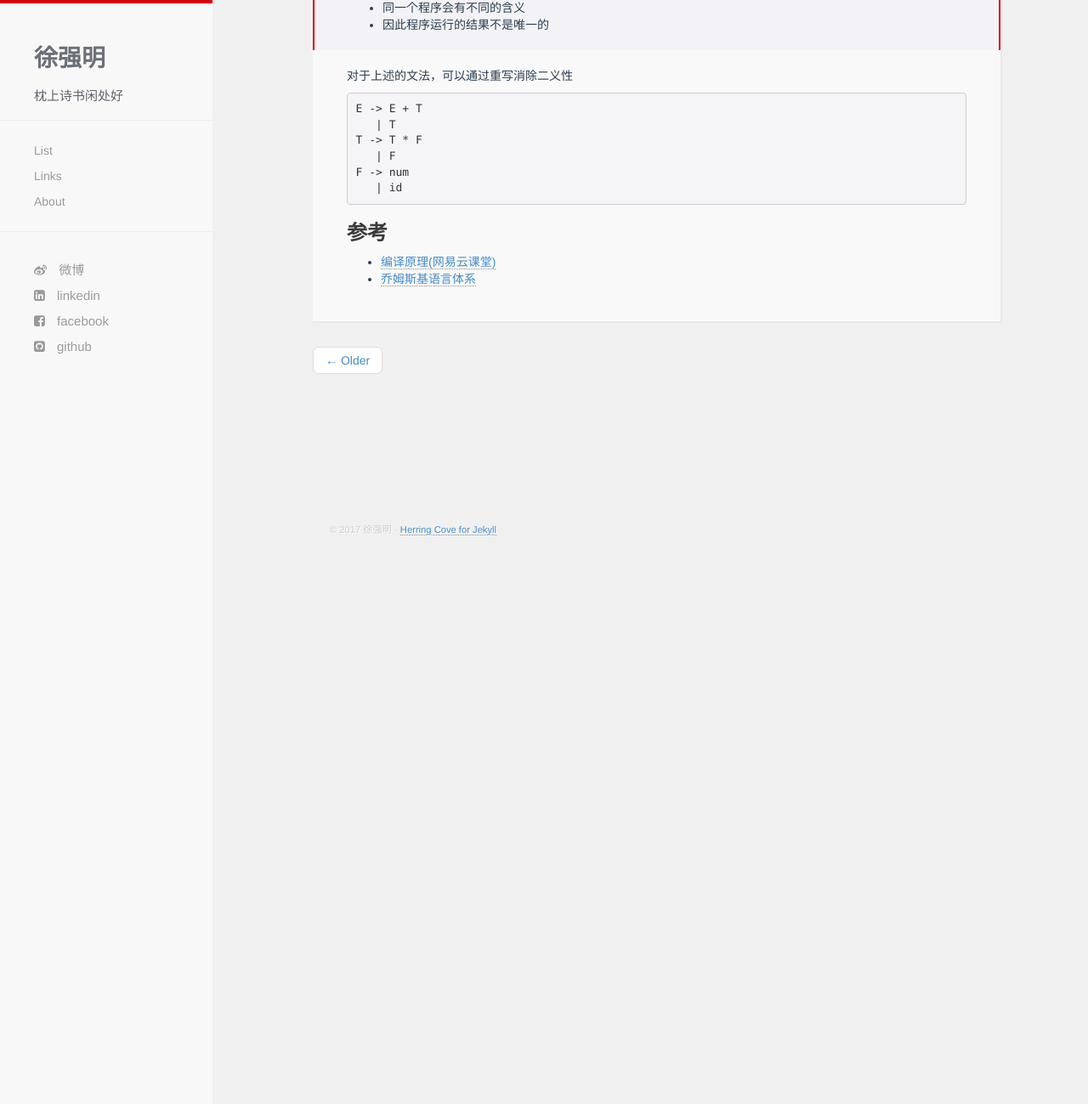
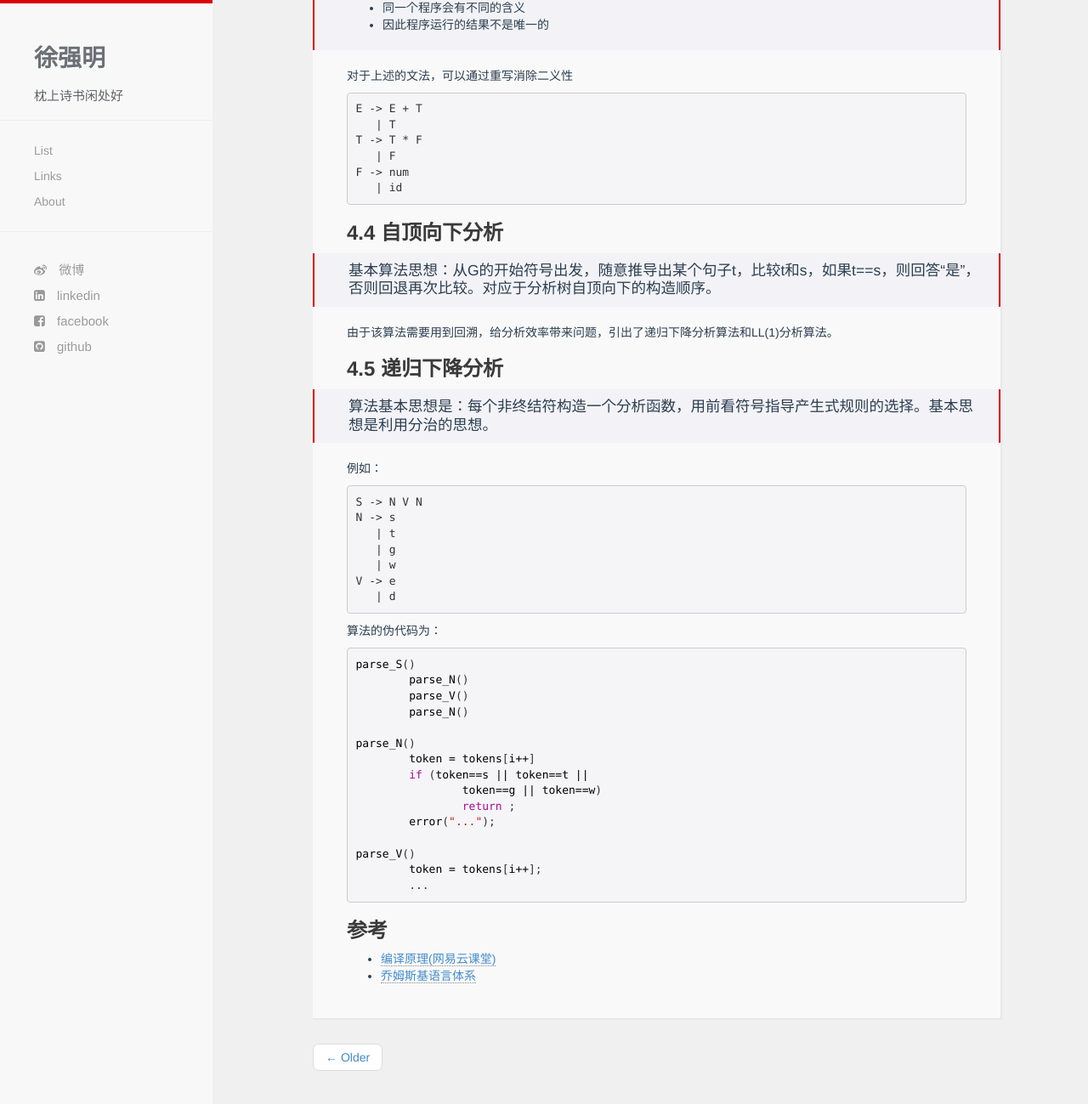
Before and after one commit to xuqiangm/xuqiangm.github.io, a Jekyll site: the page built from _posts/2017-08-12-compile_principle.md, in a window 1280 px wide and 1400 px high, scrolled down 13652 px. Shown: the top 1299 px of the window at 85% size. Built offline with Jekyll 4.4.1, drawn with Linux system fonts in a browser that asks for light colours; nearby versions of some CDN libraries; Markdown is read by kramdown in place of the engine named in the settings; comment, search, counter and statistics services are not loaded; before the commit the page ends 14288 px from its top, so only the background shows below that.

Commit message:
添加4.4和4.5小结

````diff
--- a/_posts/2017-08-12-compile_principle.md
+++ b/_posts/2017-08-12-compile_principle.md
@@ -490,6 +490,50 @@ F -> num
    | id
 ```
 
+<a name="anchor17"></a>
+### 4.4 自顶向下分析
+
+> 基本算法思想：从G的开始符号出发，随意推导出某个句子t，比较t和s，如果t==s，则回答“是”，否则回退再次比较。对应于分析树自顶向下的构造顺序。
+
+由于该算法需要用到回溯，给分析效率带来问题，引出了递归下降分析算法和LL(1)分析算法。
+
+<a name="anchor18"></a>
+### 4.5 递归下降分析
+
+> 算法基本思想是：每个非终结符构造一个分析函数，用前看符号指导产生式规则的选择。基本思想是利用分治的思想。
+
+例如：
+
+```
+S -> N V N
+N -> s
+   | t
+   | g
+   | w
+V -> e
+   | d
+```
+
+算法的伪代码为：
+
+```c++
+parse_S()
+	parse_N()
+	parse_V()
+	parse_N()
+
+parse_N()
+	token = tokens[i++]
+	if (token==s || token==t ||
+		token==g || token==w)
+		return ;
+	error("...");
+
+parse_V()
+	token = tokens[i++];
+	...
+```
+
 ### 参考
 
 - [编译原理(网易云课堂)](http://mooc.study.163.com/course/USTC-1000002001#/info)
````
